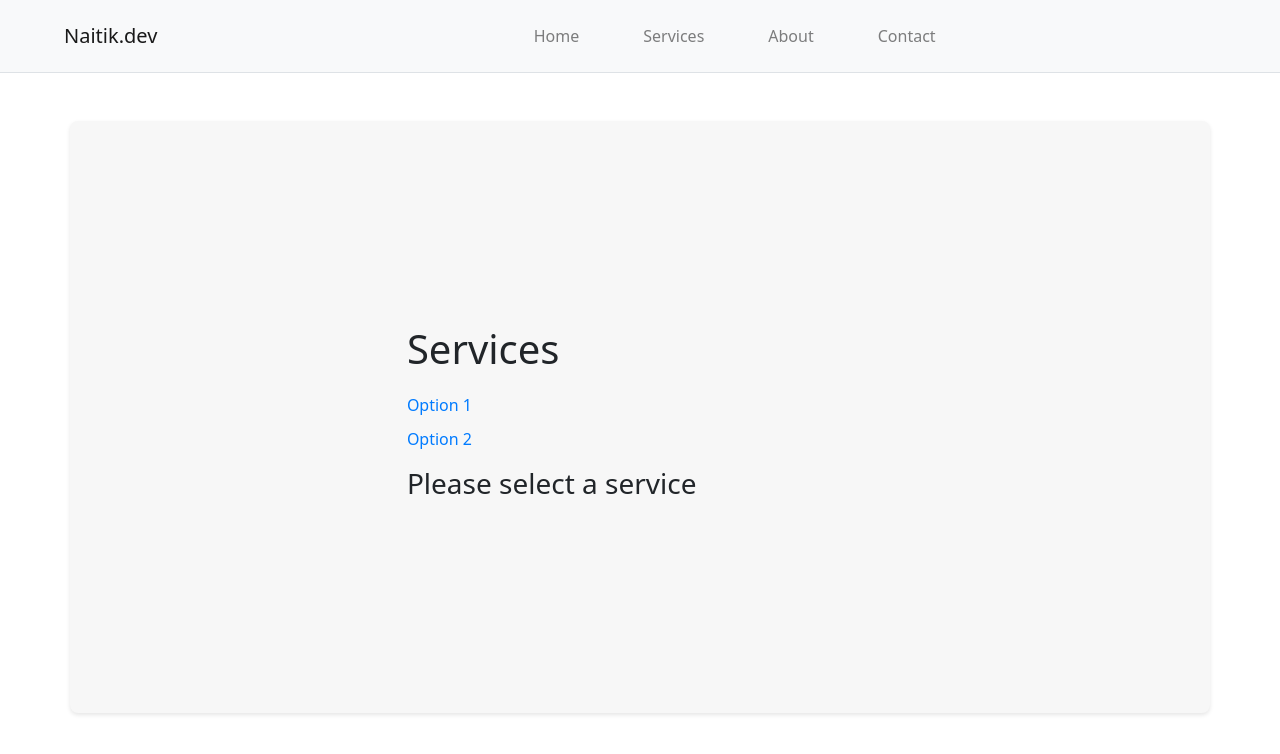
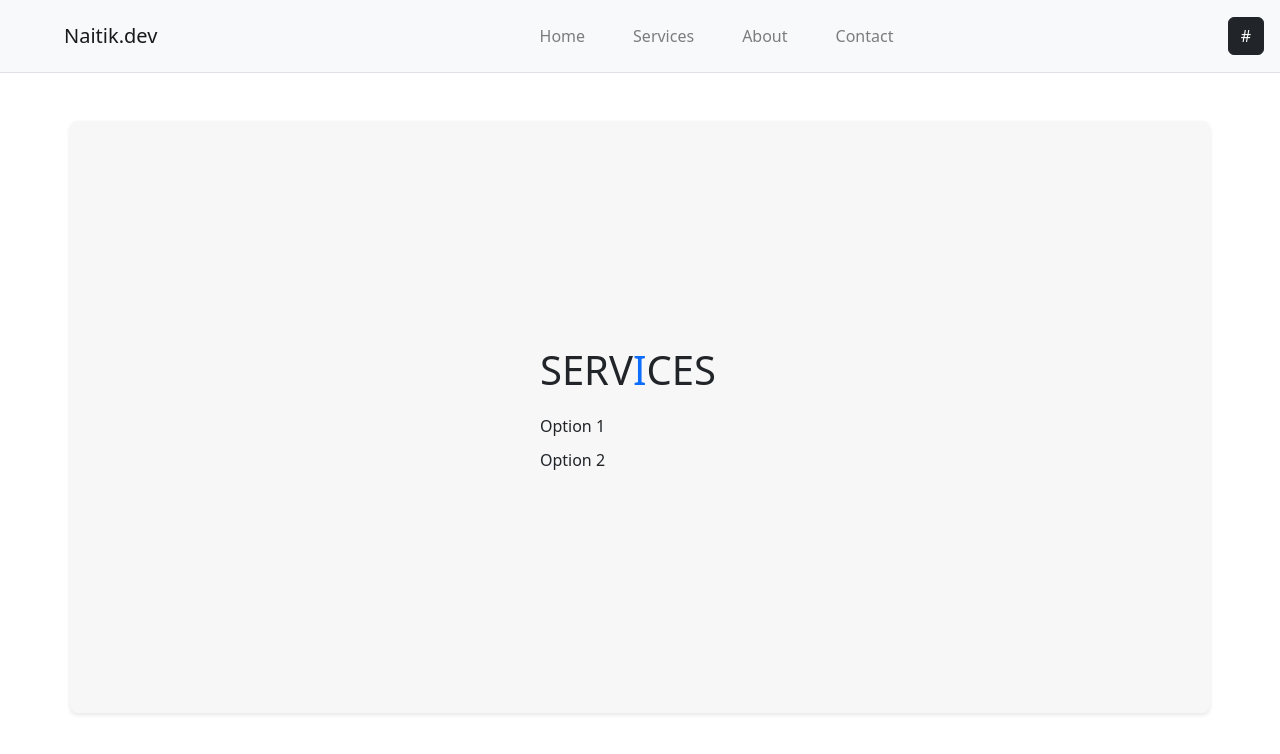
Before and after one commit to Naitik-ReactJs/router-v5, a React (Create React App) app: page /services in a window 1280 px wide. Shown: the top 754 px of the page. Built offline with nearby package versions, Linux system fonts and the light colour scheme.

Commit message:
design changes 27-07

```diff
--- a/src/App.css
+++ b/src/App.css
@@ -1,8 +1,3 @@
-body {
-  background-color: #efefef;
-  color: rgb(27, 27, 154);
-}
-
 .container {
   display: flex;
   align-items: center;
@@ -10,7 +5,7 @@ body {
   flex-direction: column;
   min-height: calc(90vh - 128px);
 }
-/* App.css */
+
 .contact-container {
   background-color: #f7f7f7;
   padding: 20px;
@@ -22,22 +17,18 @@ body {
   margin-top: 20px;
   font-size: 18px;
 }
-
 .contact-info p {
   margin-bottom: 10px;
 }
 
 .contact-info a {
-  color: #007bff;
+  color: rgb(86, 86, 86);
   text-decoration: none;
 }
 
 .contact-info a:hover {
   text-decoration: underline;
 }
-
-/* Services.css */
-
 
 .service-list h1 {
   margin-bottom: 20px;
--- a/src/App.js
+++ b/src/App.js
@@ -4,10 +4,33 @@ import Home from "./pages/Home";
 import About from "./pages/About";
 import Services from "./pages/Services";
 import Contact from "./pages/Contact";
+import "bootstrap/dist/css/bootstrap.min.css";
 import "./App.css";
-import "bootstrap/dist/css/bootstrap.min.css";
+import { Fragment } from "react";
+export default function App() {
+  let liCollection = [
+    {
+      id: 1,
+      to: "/",
+      name: "Home",
+    },
+    {
+      id: 2,
+      to: "/services",
+      name: "Services",
+    },
+    {
+      id: 3,
+      to: "/about",
+      name: "About",
+    },
 
-export default function App() {
+    {
+      id: 4,
+      to: "/contact",
+      name: "Contact",
+    },
+  ];
   return (
     <Router>
       <div>
@@ -28,28 +51,22 @@ export default function App() {
           </button>
           <div className="collapse navbar-collapse" id="navbarSupportedContent">
             <ul className="navbar-nav m-auto">
-              <li className="nav-item mx-4">
-                <Link to="/" className="nav-link">
-                  Home
-                </Link>
-              </li>
-              <li className="nav-item mx-4">
-                <Link to="/services" className="nav-link">
-                  Services
-                </Link>
-              </li>
-              <li className="nav-item mx-4">
-                <Link to="/about" className="nav-link">
-                  About
-                </Link>
-              </li>
-              <li className="nav-item mx-4">
-                <Link to="/contact" className="nav-link">
-                  Contact
-                </Link>
-              </li>
+              {liCollection.map((liItem) => {
+                return (
+                  <Fragment key={liItem.id}>
+                    <li className="nav-item mx-3">
+                      <Link to={liItem.to} className="nav-link">
+                        {liItem.name}
+                      </Link>
+                    </li>
+                  </Fragment>
+                );
+              })}
             </ul>
           </div>
+          <button type="button" class="btn btn-dark d-md-block d-none">
+            #
+          </button>
         </nav>
         <Switch>
           <Route exact path="/" component={Home} />
--- a/src/pages/About.js
+++ b/src/pages/About.js
@@ -5,32 +5,26 @@ import { Container } from "react-bootstrap";
 
 const About = () => {
   return (
-<Container className="contact-container m-5 text-center">
+    <Container className="contact-container my-5 text-center">
       <div className="row">
-    <div className="col text-center">
-      <h3
-        className="lead fs-1 text-uppercase  custom-letter-spacing"
-
-      >
-        About <span className="custom-color">me</span>
-      </h3>
+        <div className="col my-5 text-center">
+          <h1 className="lead fs-1 text-uppercase">
+            About <span className="text-primary">me</span>
+          </h1>
         </div>
       </div>
       <div className="row">
-    <div
-      className="col-md p-5 p-md-0 me-auto d-flex flex-column align-items-center justify-content-center"
-
-    >
+        <div className="col-md p-5 p-md-0 me-auto d-flex flex-column align-items-center justify-content-center">
           <img
             src="https://img.freepik.com/free-photo/rear-view-programmer-working-all-night-long_1098-18697.jpg?w=996&t=st=1690390787~exp=1690391387~hmac=0020d10fd0305bfd59e307b2820e210f09739db6dcb165dc2406f151043d87e1"
             className="img-fluid w-75"
             alt="My profile pic"
           />
         </div>
-    <div className="col-md  mt-5">
+        <div className="col-md  ">
           <div className="row">
             <div className="col">
-          <h1 className="text-uppercase fw-bold mb-3">front end developer</h1>
+              <h2 className=" lead fs-1 ">Front-End Developer</h2>
             </div>
           </div>
           <div className="row">
@@ -41,8 +35,8 @@ const About = () => {
                 passionate about cutting-edge technologies and creating visually
                 stunning interfaces. I believe in the power of exceptional user
                 experiences and I strive to make every interface I create both
-            beautiful and intuitive. I'm always up for a challenge and eager to
-            push the boundaries of what's possible.
+                beautiful and intuitive. I'm always up for a challenge and eager
+                to push the boundaries of what's possible.
               </p>
             </div>
           </div>
@@ -62,7 +56,6 @@ const About = () => {
         </div>
       </div>
     </Container>
-
   );
 };
 
--- a/src/pages/Contact.js
+++ b/src/pages/Contact.js
@@ -4,12 +4,18 @@ import "../App.css";
 
 const Contact = () => {
   return (
-    <Container className="m-5 text-center contact-container">
-      <h1>Contact Us</h1>
+    <Container className="my-5 text-center  contact-container">
+      <h1 className="lead fs-1 text-uppercase">
+        Contact <span className="text-primary">Us</span>
+      </h1>
       <div className="contact-info">
         <p>For any inquiries, please contact us at:</p>
-        <p>Phone: <a href="tel:+1234567890">+1 (234) 567-890</a></p>
-        <p>Email: <a href="mailto:info@example.com">info@example.com</a></p>
+        <p>
+          Phone: <a href="tel:+1234567890">+1 (234) 567-890</a>
+        </p>
+        <p>
+          Email: <a href="mailto:info@example.com">info@example.com</a>
+        </p>
       </div>
     </Container>
   );
--- a/src/pages/Home.js
+++ b/src/pages/Home.js
@@ -1,20 +1,29 @@
 import React from "react";
+import { Container } from "react-bootstrap";
 import "../App.css";
 const Home = () => {
   return (
-    <div className="container mt-5 p-5 ">
-      <div className="row mt-3">
-        <div className="col-md ps-5">
-          <p className="lead">
-            I love turning design ideas into real things,
-            <span className="d-block lh-5">
-              making imagination come to life.
-            </span>
-          </p>
-        </div>
+    <Container className="my-5 text-center  contact-container">
+      <div className="contact-info">
+        <p className="lead">
+          I love turning design ideas into real things,
+          <span className="d-block lh-5">making imagination come to life.</span>
+        </p>
       </div>
-    </div>
+    </Container>
   );
 };
 
 export default Home;
+
+// <Container className="my-5 text-center  contact-container">
+//   <h1>Contact Us</h1>
+//   <div className="contact-info">
+//     <p className="lead">
+//       I love turning design ideas into real things,
+//       <span className="d-block lh-5">
+//         making imagination come to life.
+//       </span>
+//     </p>
+//   </div>
+// </Container>;
--- a/src/pages/Services.js
+++ b/src/pages/Services.js
@@ -1,21 +1,27 @@
 import React from "react";
 import { Link, Switch, Route, useParams } from "react-router-dom";
 import { Container, Row, Col } from "react-bootstrap";
-import "../App.css"; // Create a new CSS file for custom styles (Services.css)
+import "../App.css";
 
 const Services = () => {
   return (
     <Container className="my-5 contact-container">
       <Row>
-        <Col md={4}>
+        <Col md={12}>
           <div className="service-list">
-            <h1>Services</h1>
+            <h1 className="lead fs-1 text-uppercase">
+              Serv<span className="text-primary">i</span>ces
+            </h1>
             <ul>
               <li>
-                <Link to="/services/design">Option 1</Link>
+                <Link className="text-dark" to="/services/design">
+                  Option 1
+                </Link>
               </li>
               <li>
-                <Link to="/services/development">Option 2</Link>
+                <Link className="text-dark" to="/services/development">
+                  Option 2
+                </Link>
               </li>
             </ul>
           </div>
@@ -23,9 +29,6 @@ const Services = () => {
         <Col md={12}>
           <div className="service-details">
             <Switch>
-              <Route exact path="/services">
-                <h3>Please select a service</h3>
-              </Route>
               <Route path="/services/:serviceId">
                 <ServiceName />
               </Route>
@@ -39,20 +42,20 @@ const Services = () => {
 
 const ServiceName = () => {
   const { serviceId } = useParams();
-
-  // You can customize the text based on the serviceId
   let serviceText;
   if (serviceId === "design") {
-    serviceText = "Our design service provides stunning and user-friendly website designs.";
+    serviceText =
+      "Our design service provides stunning and user-friendly website designs.";
   } else if (serviceId === "development") {
-    serviceText = "Our development service brings your ideas to life with custom web applications.";
+    serviceText =
+      "Our development service brings your ideas to life with custom web applications.";
   } else {
     serviceText = "Service details for " + serviceId;
   }
 
   return (
     <div className="service-card">
-      <h3>Service ID: {serviceId}</h3>
+      <h3>What we offer: {serviceId.toUpperCase()}</h3>
       <p>{serviceText}</p>
     </div>
   );
```
Lines whose indentation alone changed are shown as unchanged.
